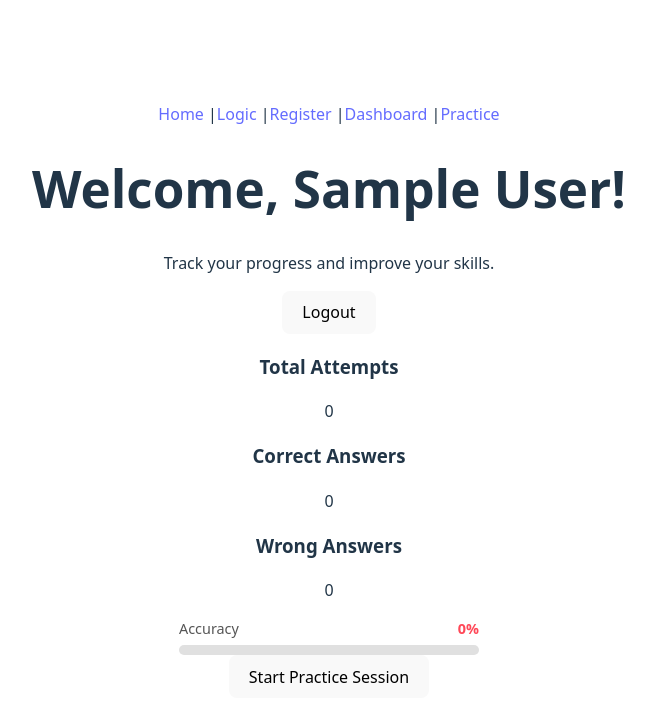
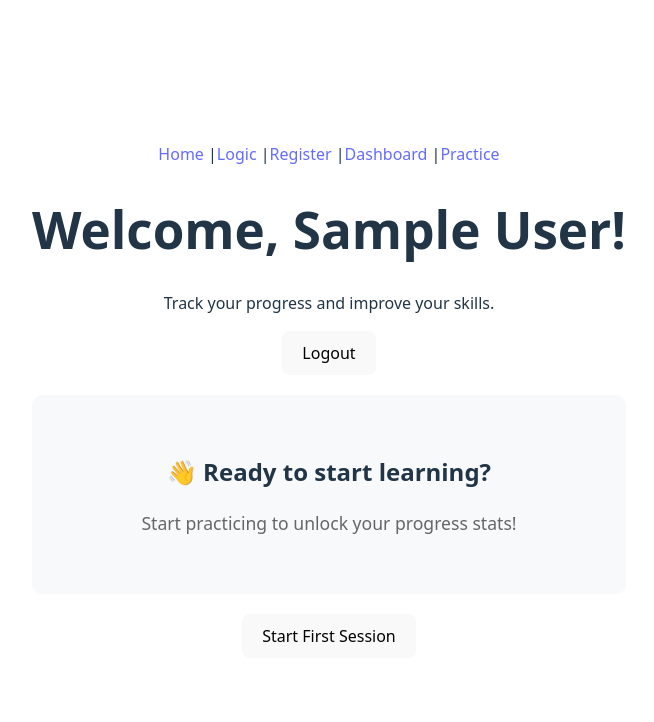
Before and after one commit to LavishkaDhamija/PowerPath, a React (Vite) app in the folder client/: page /dashboard in a window 1280 px wide. Shown: the top 722 px of the page, without its empty margins (311-965 px from the left). Built offline with nearby package versions, Linux system fonts and the light colour scheme; no server answers; sample sign-in values are in the browser's storage.

Commit message:
Improved visualization for autism-friendly design.

```diff
--- a/client/src/pages/Dashboard.jsx
+++ b/client/src/pages/Dashboard.jsx
@@ -70,6 +70,20 @@ export default function Dashboard() {
                 </button>
             </header>
 
+            {stats.totalAttempts === 0 ? (
+                <div style={{
+                    textAlign: 'center',
+                    padding: '40px',
+                    backgroundColor: '#f8f9fa',
+                    borderRadius: '10px',
+                    margin: '20px 0'
+                }}>
+                    <h2>👋 Ready to start learning?</h2>
+                    <p style={{ fontSize: '1.1rem', color: '#666' }}>
+                        Start practicing to unlock your progress stats!
+                    </p>
+                </div>
+            ) : (
                 <div className='stats-grid'>
                     <div className='stat-card'>
                         <h3>Total Attempts</h3>
@@ -87,13 +101,14 @@ export default function Dashboard() {
                         <AccuracyProgress accuracy={stats.accuracy || 0} />
                     </div>
                 </div>
+            )}
 
             <div className='dashboard-actions'>
                 <button
                     onClick={() => navigate('/practice')}
                     className='btn btn-primary btn-large'
                 >
-                    Start Practice Session
+                    {stats.totalAttempts === 0 ? 'Start First Session' : 'Continue Practice'}
                 </button>
             </div>
         </div>
```
Lines whose indentation alone changed are shown as unchanged.
